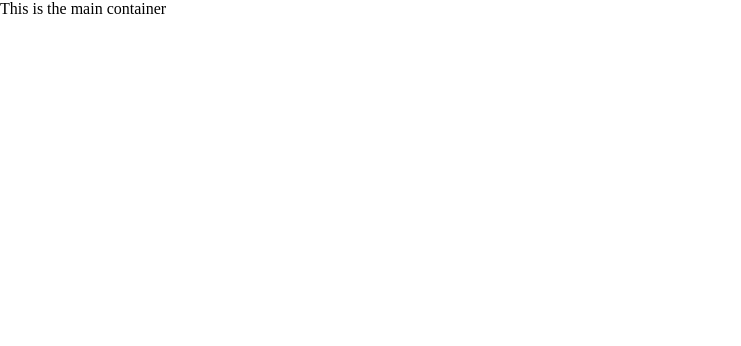
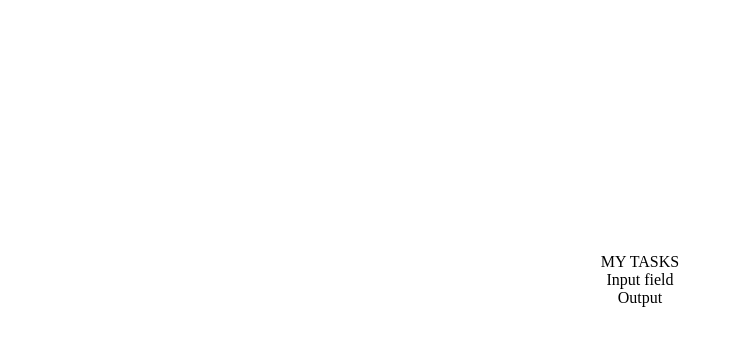
Before and after one commit to beetlejays/ng-tasker, an Angular app: page / in a window 1280 px wide. Shown: the top 346 px of the page, without its empty margins (0-741 px from the left). Built offline with nearby package versions, Linux system fonts and the light colour scheme.

Commit message:
Add simple structure

```diff
--- a/src/app/app.component.html
+++ b/src/app/app.component.html
@@ -11,6 +11,12 @@
     <title>ng-Tasker</title>
   </head>
   <body>
-    <main>This is the main container</main>
+    <main>
+      <div class="container">
+        <header>MY TASKS</header>
+        <div>Input field</div>
+        <div>Output</div>
+      </div>
+    </main>
   </body>
 </html>
--- a/src/styles.css
+++ b/src/styles.css
@@ -24,3 +24,16 @@
     margin: 0;
     padding: 0;
   }
+
+  .container {
+    max-width: 100%;
+    height: 70vh;
+    display: flex;
+    flex-direction: column;
+    align-items: center;
+    justify-content: center;
+  }
+
+  main {
+    margin: auto;
+  }
```
